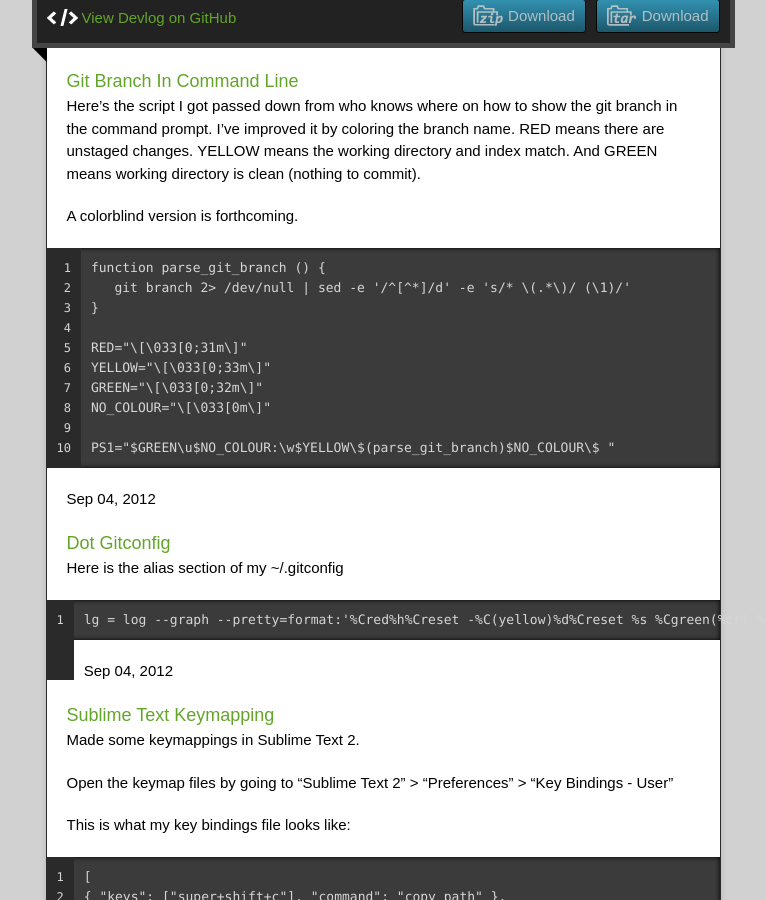
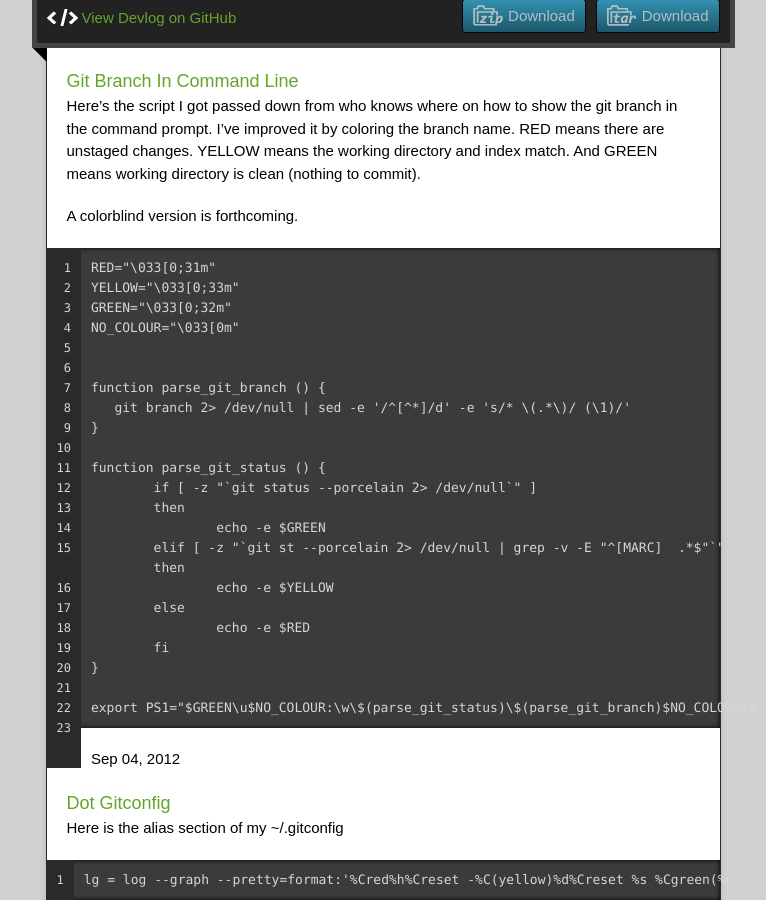
Before and after one commit to danramteke/devlog, a Jekyll site: the page built from index.html, in a window 1280 px wide and 900 px high, scrolled down 213 px. Shown: the whole window, without its empty margins (257-1023 px from the left). Built offline with Jekyll 4.4.1, drawn with Linux system fonts in a browser that asks for light colours; nearby versions of some CDN libraries; the list of posts is cut into pages by our own code.

Commit message:
Updated _posts/2012-09-04-git-branch-in-command-line.md

```diff
--- a/_posts/2012-09-04-git-branch-in-command-line.md
+++ b/_posts/2012-09-04-git-branch-in-command-line.md
@@ -7,13 +7,26 @@ Here's the script I got passed down from who knows where on how to show the git
 
 A colorblind version is forthcoming.
 
+    RED="\033[0;31m"
+    YELLOW="\033[0;33m"
+    GREEN="\033[0;32m"
+    NO_COLOUR="\033[0m"
+
+
     function parse_git_branch () {
        git branch 2> /dev/null | sed -e '/^[^*]/d' -e 's/* \(.*\)/ (\1)/'
     }
 
-    RED="\[\033[0;31m\]"
-    YELLOW="\[\033[0;33m\]"
-    GREEN="\[\033[0;32m\]"
-    NO_COLOUR="\[\033[0m\]"
+    function parse_git_status () {
+    	if [ -z "`git status --porcelain 2> /dev/null`" ]
+    	then
+    		echo -e $GREEN
+    	elif [ -z "`git st --porcelain 2> /dev/null | grep -v -E "^[MARC]  .*$"`" ]
+    	then
+    		echo -e $YELLOW
+    	else
+    		echo -e $RED
+    	fi
+    }
 
-    PS1="$GREEN\u$NO_COLOUR:\w$YELLOW\$(parse_git_branch)$NO_COLOUR\$ "
+    export PS1="$GREEN\u$NO_COLOUR:\w\$(parse_git_status)\$(parse_git_branch)$NO_COLOUR\$ "
```
